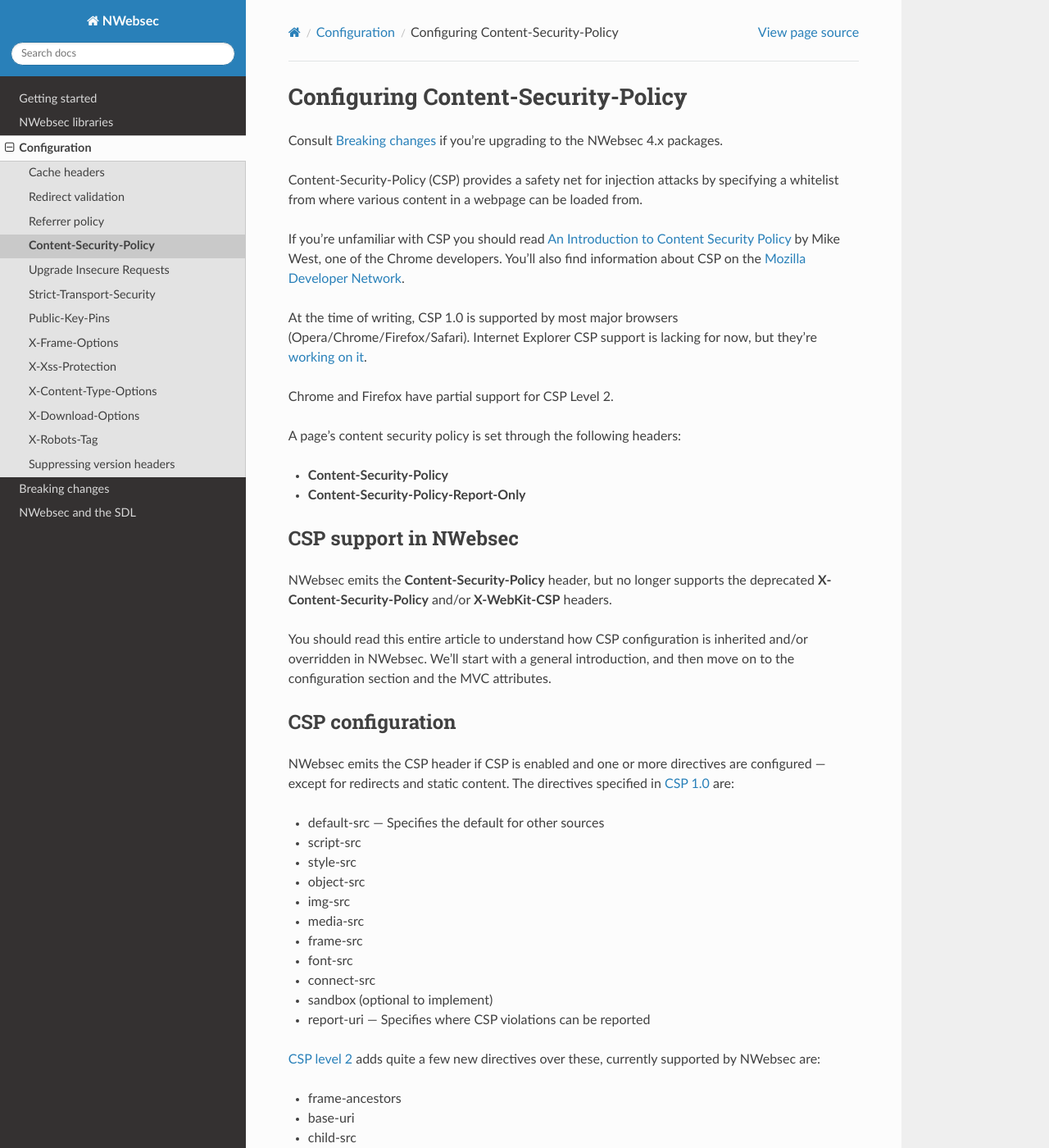
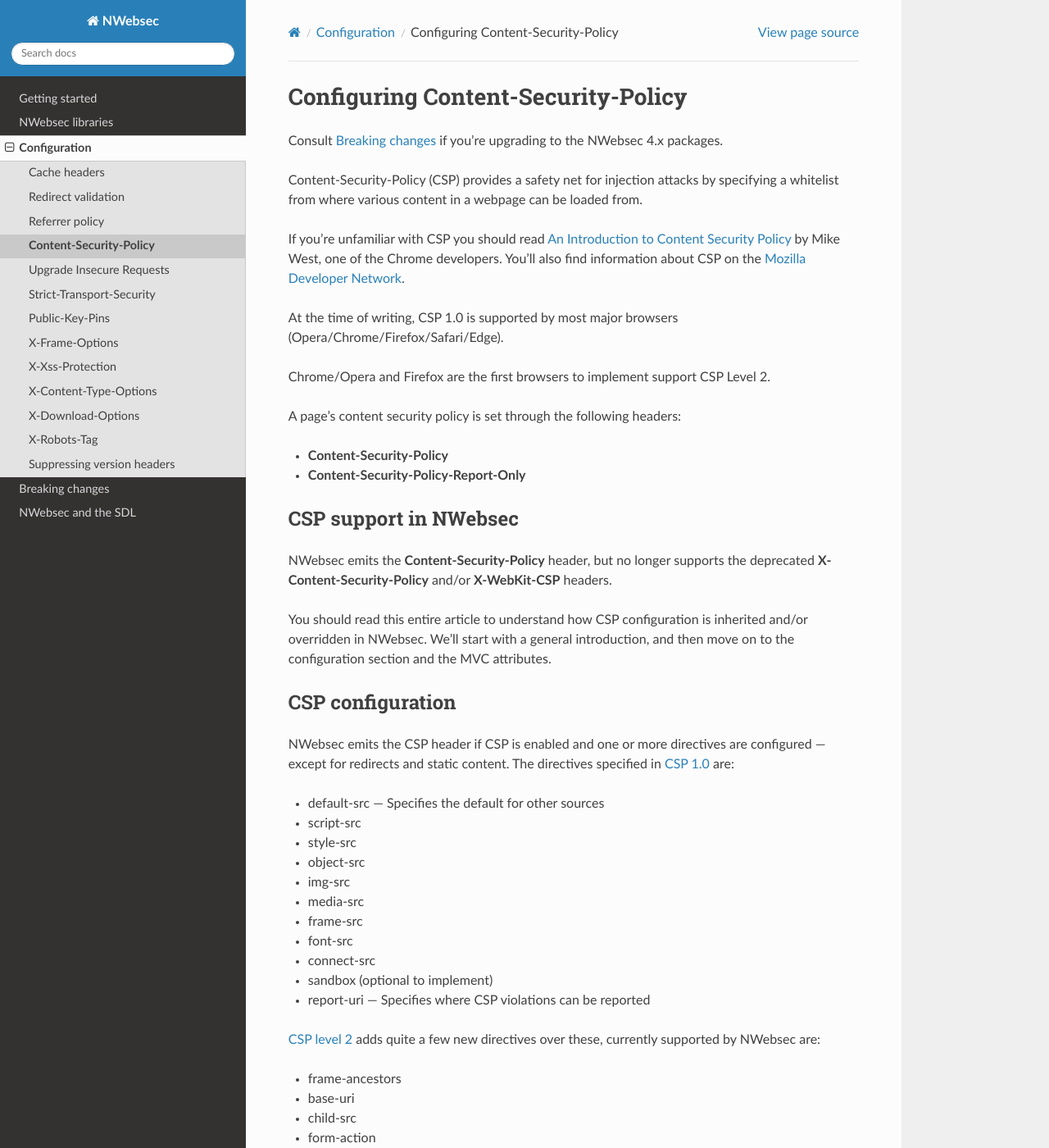
Before and after one commit to NWebsec/Docs, a Sphinx documentation site: the page built from source/nwebsec/Configuring-csp.rst, in a window 1280 px wide and 1400 px high. Shown: the whole window at 82% size. Built offline with Sphinx 7.4.7 and the Read the Docs theme 2.0.0, drawn with Linux system fonts in a browser that asks for light colours; some of the changed text lies outside the part shown.

Commit message:
Tweaks to CSP doc

```diff
--- a/source/nwebsec/Configuring-csp.rst
+++ b/source/nwebsec/Configuring-csp.rst
@@ -8,9 +8,9 @@
 
 If you're unfamiliar with CSP you should read `An Introduction to Content Security Policy <http://www.html5rocks.com/en/tutorials/security/content-security-policy/>`_ by Mike West, one of the Chrome developers. You'll also find information about CSP on the `Mozilla Developer Network <https://developer.mozilla.org/en-US/docs/Security/CSP>`_.
 
-At the time of writing, CSP 1.0 is supported by most major browsers (Opera/Chrome/Firefox/Safari). Internet Explorer CSP support is lacking for now, but they're `working on it <https://status.modern.ie/contentsecuritypolicy?term=content>`_.
+At the time of writing, CSP 1.0 is supported by most major browsers (Opera/Chrome/Firefox/Safari/Edge).
 
-Chrome and Firefox have partial support for CSP Level 2.
+Chrome/Opera and Firefox are the first browsers to implement support CSP Level 2.
 
 A page's content security policy is set through the following headers:
 
```
Also changed, not shown: other parts of source/nwebsec/Configuring-csp.rst (+2 -0 lines).
